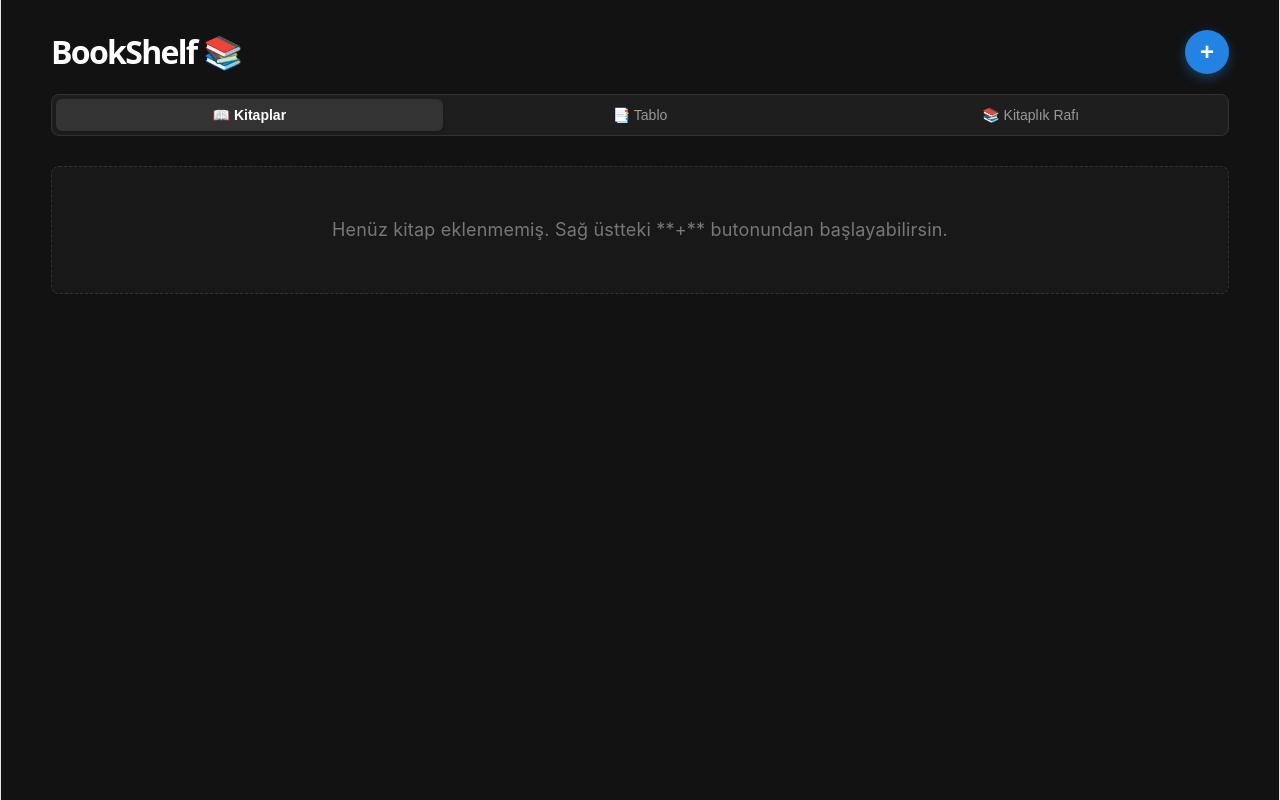
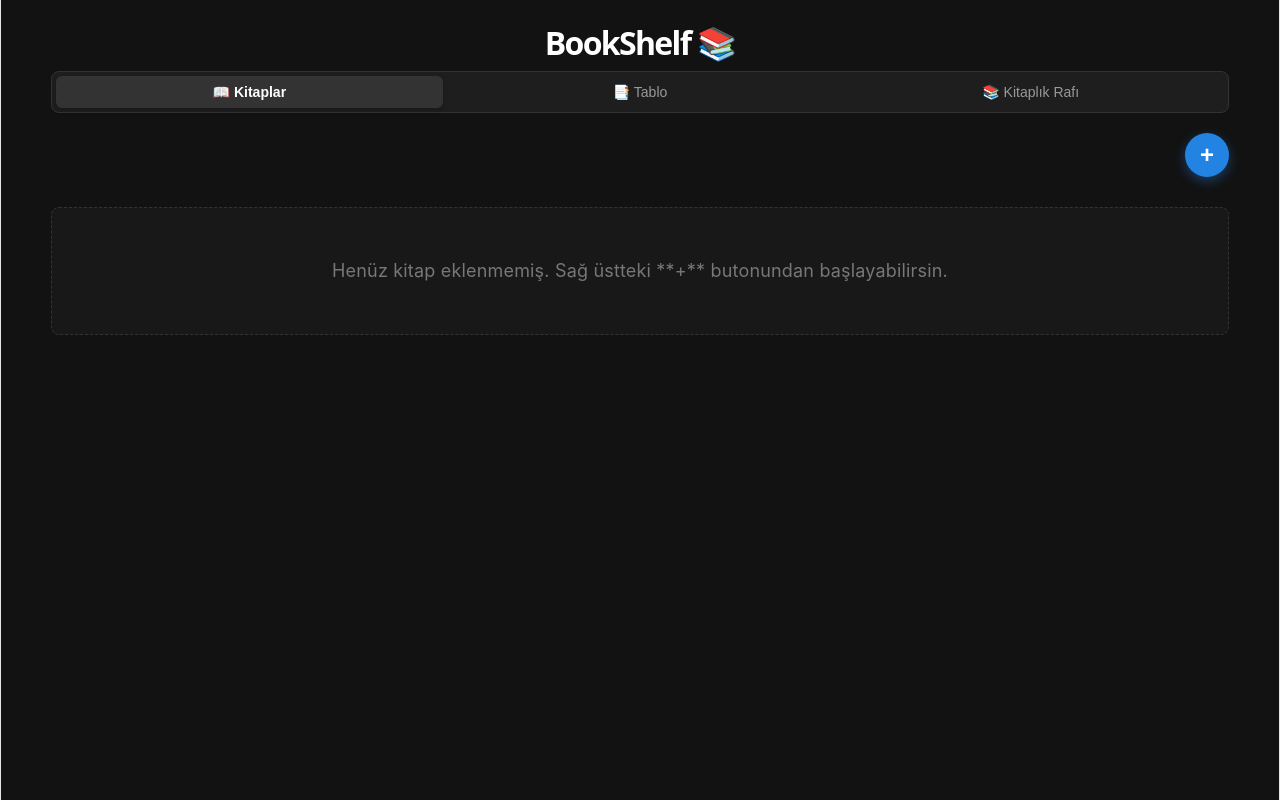
Before and after one commit to kagankurubas/bookshelf, a React (Vite) app: page / in a window 1280 px wide. Built offline with nearby package versions, Linux system fonts and the light colour scheme.

Commit message:
fix: move add button right below the modern tabs

```diff
--- a/src/App.jsx
+++ b/src/App.jsx
@@ -54,12 +54,43 @@ function App() {
   return (
     <div className="main-container">
 
-      {/* Üst Kısım: Başlık ve Sağ Üst Mavi Buton */}
-      <div style={{ display: 'flex', justifyContent: 'space-between', alignItems: 'center', marginBottom: '20px', width: '100%' }}>
-        <header className="app-header" style={{ borderBottom: 'none', paddingBottom: '0', margin: 0 }}>
+      {/* 1. En Üstte Başlık */}
+      <header className="app-header" style={{ marginBottom: '15px', borderBottom: 'none', paddingBottom: '0' }}>
         <h1 style={{ margin: 0, fontSize: '32px' }}>BookShelf 📚</h1>
       </header>
 
+      {/* Dikey Ana Kapsayıcı */}
+      <div style={{ display: 'flex', flexDirection: 'column', gap: '15px', marginBottom: '30px' }}>
+
+        {/* 2. Sırada: Genişletilmiş Sekmeler */}
+        <div style={{ display: 'flex', width: '100%' }}>
+          <div className="modern-tabs" style={{ display: 'flex', width: '100%' }}>
+            <button
+              className={`modern-tab-btn ${activeView === 'cards' ? 'active' : ''}`}
+              onClick={() => setActiveView('cards')}
+              style={{ flex: 1, textAlign: 'center' }}
+            >
+              📖 Kitaplar
+            </button>
+            <button
+              className={`modern-tab-btn ${activeView === 'table' ? 'active' : ''}`}
+              onClick={() => setActiveView('table')}
+              style={{ flex: 1, textAlign: 'center' }}
+            >
+              📑 Tablo
+            </button>
+            <button
+              className={`modern-tab-btn ${activeView === 'shelf' ? 'active' : ''}`}
+              onClick={() => setActiveView('shelf')}
+              style={{ flex: 1, textAlign: 'center' }}
+            >
+              📚 Kitaplık Rafı
+            </button>
+          </div>
+        </div>
+
+        {/* 3. Sırada: Sekmelerin Altında, Sağ Köşede Mavi Yuvarlak Buton */}
+        <div style={{ display: 'flex', justifyContent: 'flex-end', marginTop: '5px', width: '100%' }}>
           <button
             onClick={openNewBookModal}
             style={{
@@ -85,31 +116,6 @@ function App() {
           </button>
         </div>
 
-      {/* Sekmeler Çubuğu (Tam Genişlik) */}
-      <div style={{ display: 'flex', width: '100%', marginBottom: '30px' }}>
-        <div className="modern-tabs" style={{ display: 'flex', width: '100%' }}>
-          <button
-            className={`modern-tab-btn ${activeView === 'cards' ? 'active' : ''}`}
-            onClick={() => setActiveView('cards')}
-            style={{ flex: 1, textAlign: 'center' }}
-          >
-            📖 Kitaplar
-          </button>
-          <button
-            className={`modern-tab-btn ${activeView === 'table' ? 'active' : ''}`}
-            onClick={() => setActiveView('table')}
-            style={{ flex: 1, textAlign: 'center' }}
-          >
-            📑 Tablo
-          </button>
-          <button
-            className={`modern-tab-btn ${activeView === 'shelf' ? 'active' : ''}`}
-            onClick={() => setActiveView('shelf')}
-            style={{ flex: 1, textAlign: 'center' }}
-          >
-            📚 Kitaplık Rafı
-          </button>
-        </div>
       </div>
 
       {/* --- KİTAPLAR GÖRÜNÜMÜ --- */}
```
Lines whose indentation alone changed are shown as unchanged.
